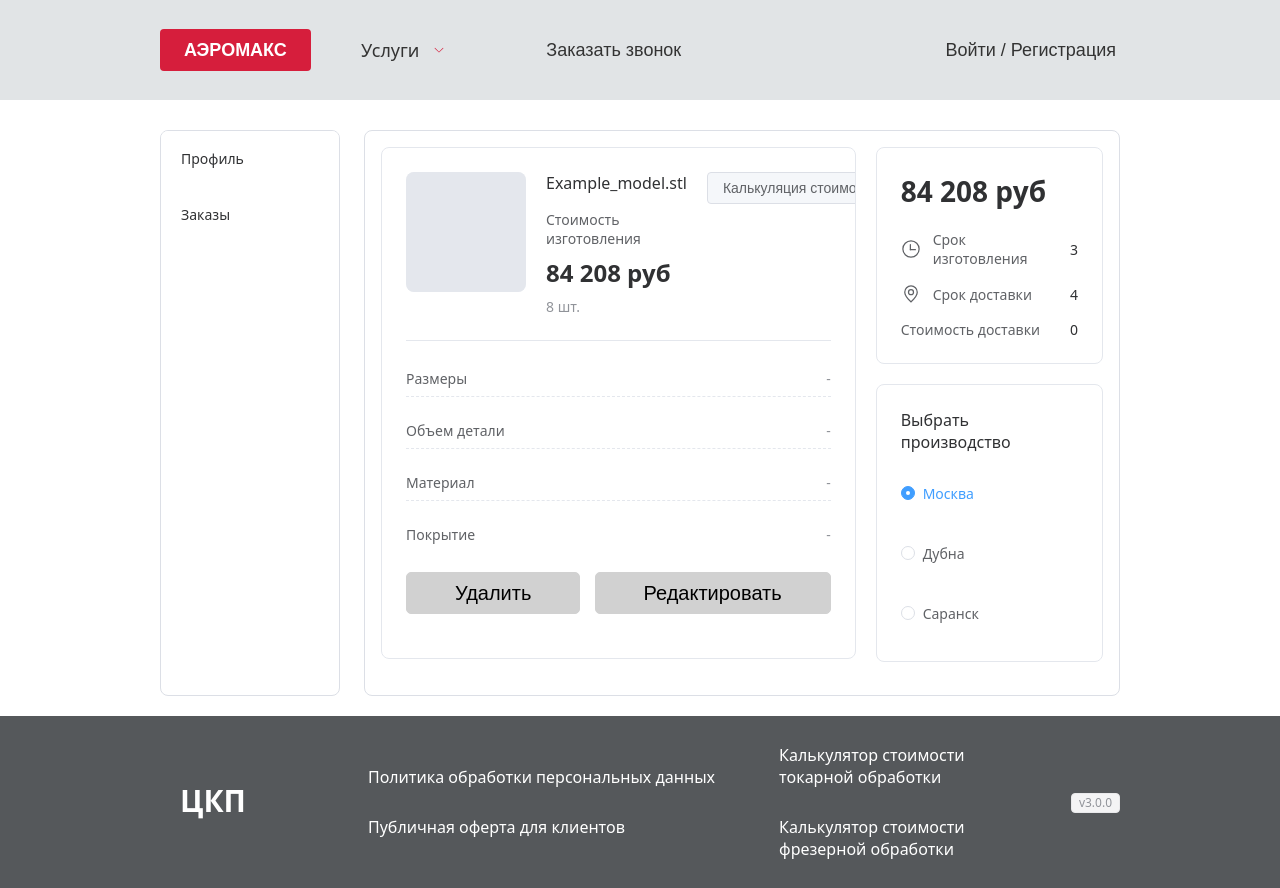
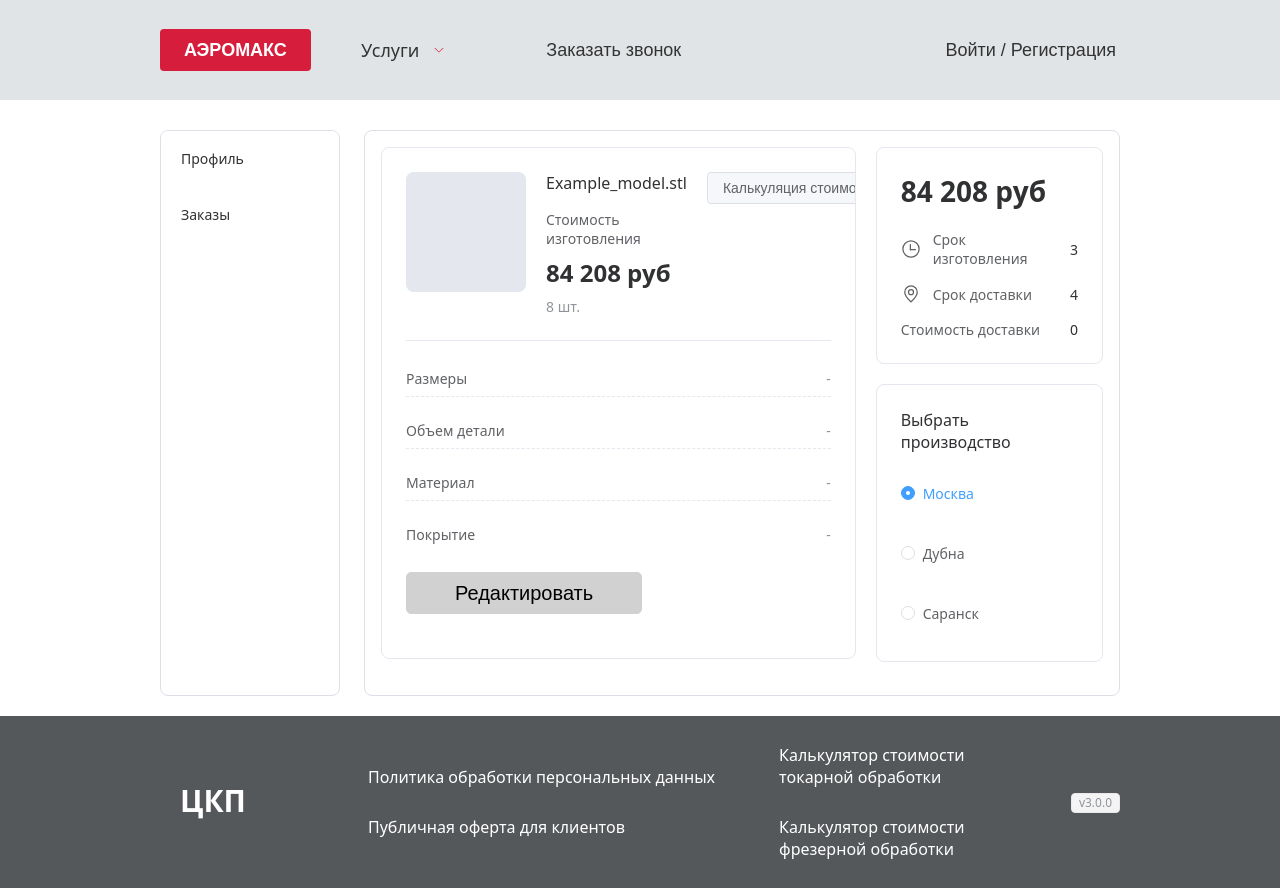
Before and after one commit to js-owl/maas-front, a Vue app: page /personal/calc in a window 1280 px wide. Built offline with nearby package versions, Linux system fonts and the light colour scheme; no server answers.

Commit message:
Refactor PersonalCalc and PersonalOrders components to streamline order deletion logic. Removed delete functionality from PersonalCalc and integrated confirmation dialog in PersonalOrders for improved user experience. Enhanced error handling and success messaging for order deletion.

```diff
--- a/src/components/PersonalCalc.vue
+++ b/src/components/PersonalCalc.vue
@@ -2,7 +2,7 @@
 import { ref, computed, watch } from 'vue'
 import { useRoute, useRouter } from 'vue-router'
 import { Clock, Location } from '@element-plus/icons-vue'
-import { ElMessage, ElMessageBox } from 'element-plus'
+import { ElMessage } from 'element-plus'
 import { req_json_auth } from '../api'
 import type { IOrderResponse } from '../interfaces/order.interface'
 import { useMaterialStore } from '../stores/material.store'
@@ -247,49 +247,6 @@ const handleEdit = (): void => {
   }
 }
 
-// Handle delete button click - shows confirmation dialog and sends DELETE request
-const handleDelete = async (): Promise<void> => {
-  if (!orderId.value || orderId.value === 0) {
-    ElMessage.error('Не удалось определить ID заказа')
-    return
-  }
-
-  try {
-    // Show confirmation dialog before deleting
-    await ElMessageBox.confirm(
-      `Вы уверены, что хотите удалить заказ #${orderId.value}?`,
-      'Подтверждение удаления',
-      {
-        confirmButtonText: 'Удалить',
-        cancelButtonText: 'Отмена',
-        type: 'warning',
-        confirmButtonClass: 'el-button--danger',
-      }
-    )
-
-    // Make DELETE request to /orders/{id} endpoint
-    isLoading.value = true
-    const response = await req_json_auth(`/orders/${orderId.value}`, 'DELETE')
-
-    if (response && response.ok) {
-      ElMessage.success('Заказ успешно удален')
-      // Redirect to orders list or home page after successful deletion
-      router.push({ name: 'personal-orders' })
-    } else {
-      ElMessage.error('Ошибка при удалении заказа')
-    }
-  } catch (error: any) {
-    // User cancelled the confirmation dialog - this is expected behavior
-    // ElMessageBox rejects with action string when user clicks cancel
-    if (error === 'cancel' || error === 'close' || error?.action === 'cancel') {
-      return
-    }
-    console.error('Error deleting order:', error)
-    ElMessage.error('Ошибка при удалении заказа')
-  } finally {
-    isLoading.value = false
-  }
-}
 </script>
 
 <template>
@@ -373,7 +330,6 @@ const handleDelete = async (): Promise<void> => {
             </div> -->
           </div>
           <div class="edit-button-container">
-            <el-button type="primary" @click="handleDelete">Удалить</el-button>
             <el-button type="primary" @click="handleEdit">Редактировать</el-button>
           </div>
         </el-card>
--- a/src/components/PersonalOrders.vue
+++ b/src/components/PersonalOrders.vue
@@ -8,6 +8,7 @@ import { useMaterialStore } from '../stores/material.store'
 import { useProfileStore } from '../stores/profile.store'
 import { hidePrice } from '../helpers/hide-price'
 import { View, Edit, Delete, Search } from '@element-plus/icons-vue'
+import { ElMessageBox, ElMessage } from 'element-plus'
 
 const router = useRouter()
 const allOrders = ref<IOrderResponse[]>([])
@@ -17,7 +18,6 @@ const profileStore = useProfileStore()
 const filenames = ref<Map<number, string>>(new Map())
 const activeTab = ref('all')
 const searchQuery = ref('')
-const selectedOrders = ref<number[]>([])
 
 const fetchFilename = async (fileId: number): Promise<string | null> => {
   if (!fileId) return null
@@ -182,14 +182,35 @@ const handleEdit = (row: IOrderResponse): void => {
 }
 
 const handleDelete = async (row: IOrderResponse): Promise<void> => {
-  deleteLoading.value = row.order_id
   try {
-    const r = await req_json_auth(`/admin/orders/${row.order_id}`, 'DELETE')
+    // Show confirmation dialog before deleting
+    await ElMessageBox.confirm(
+      `Вы уверены, что хотите удалить заказ #${row.order_id}?`,
+      'Подтверждение удаления',
+      {
+        confirmButtonText: 'Удалить',
+        cancelButtonText: 'Отмена',
+        type: 'warning',
+        confirmButtonClass: 'el-button--danger',
+      }
+    )
+
+    deleteLoading.value = row.order_id
+    const r = await req_json_auth(`/orders/${row.order_id}`, 'DELETE')
     if (r?.ok) {
       allOrders.value = allOrders.value.filter((item) => item.order_id !== row.order_id)
+      ElMessage.success('Заказ успешно удален')
+    } else {
+      ElMessage.error('Ошибка при удалении заказа')
     }
-  } catch (error) {
+  } catch (error: any) {
+    // User cancelled the confirmation dialog - this is expected behavior
+    // ElMessageBox rejects with action string when user clicks cancel
+    if (error === 'cancel' || error === 'close' || error?.action === 'cancel') {
+      return
+    }
     console.error('Error deleting order:', error)
+    ElMessage.error('Ошибка при удалении заказа')
   } finally {
     deleteLoading.value = null
   }
```
